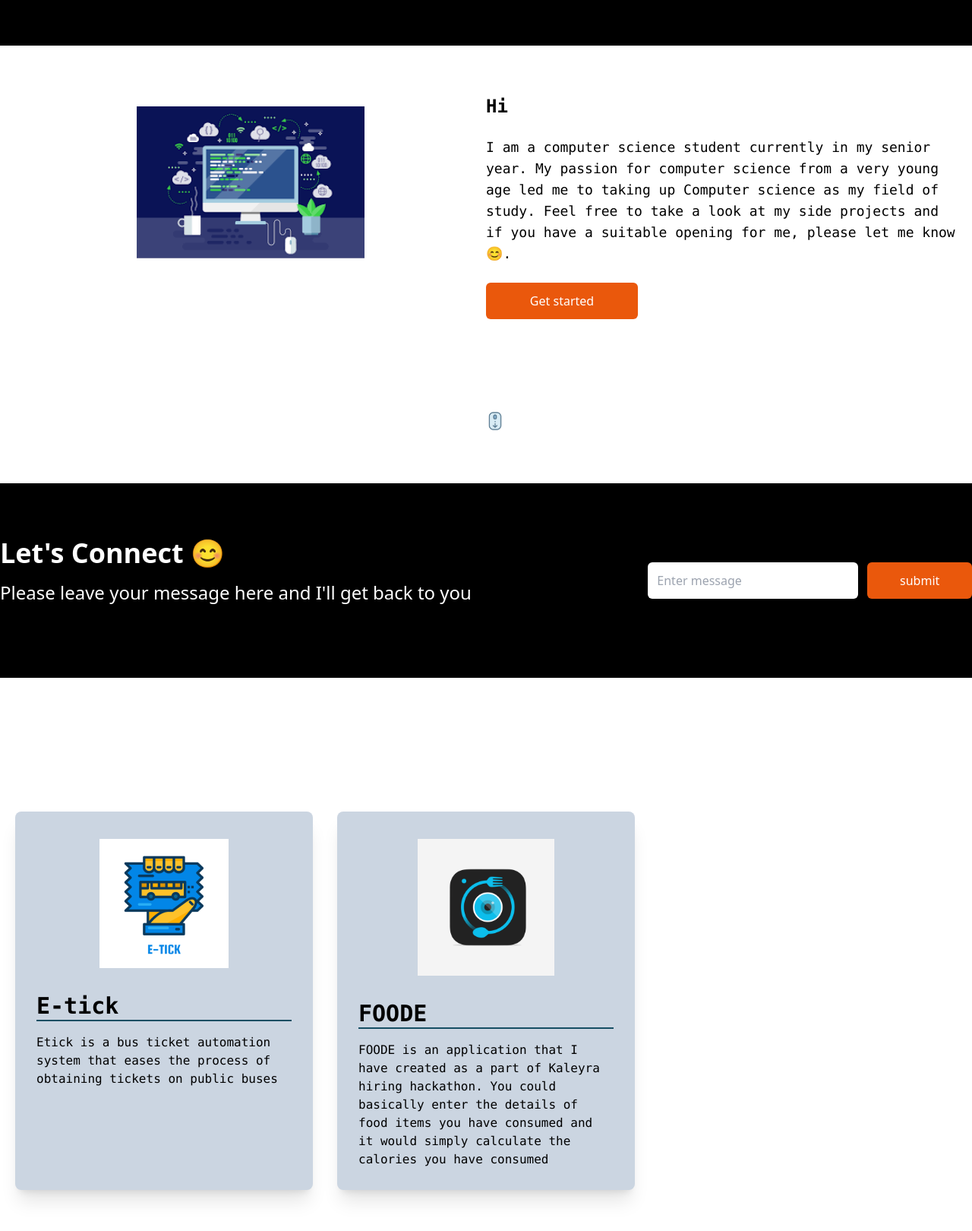
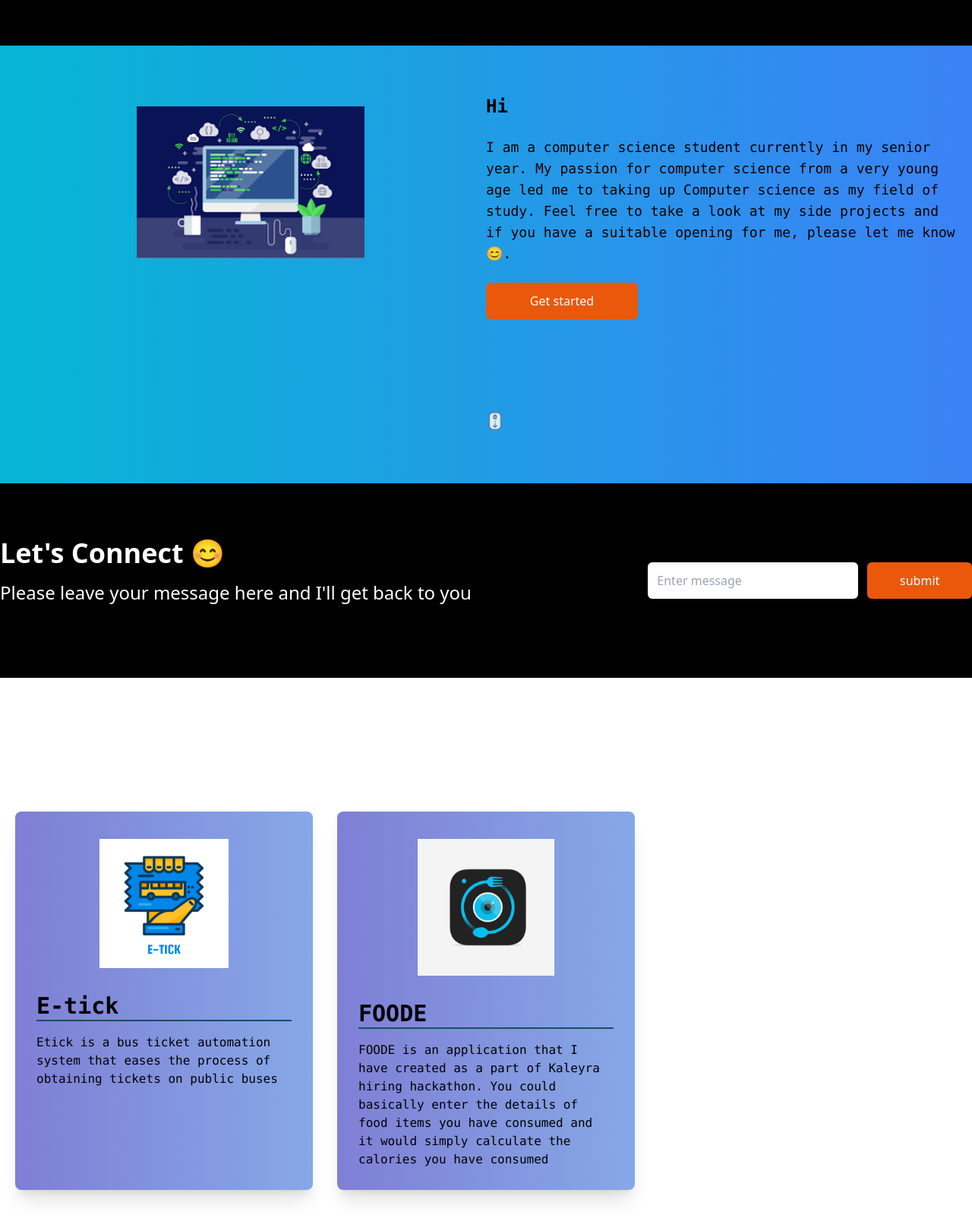
Before and after one commit to akhilpdominic/learning_react, a React (Create React App) app: page / in a window 1280 px wide. Shown: the part 906-2526 px from the top of the page at 76% size. Built offline with nearby package versions, Linux system fonts and the light colour scheme.

Commit message:
tried some gradient colours

```diff
--- a/src/components/Hero.jsx
+++ b/src/components/Hero.jsx
@@ -8,7 +8,7 @@ const Hero =() =>
     return (
         <div className="text-white">
 
-        <div className="max-w-[800px] mt-[70px] w-full h-screen mx-auto text-center flex flex-col content-center">
+        <div className="max-w-[800px]  mt-[70px] w-full h-screen mx-auto text-center flex flex-col content-center">
         <p className="text-[#00df9a] font-bold p-2">Hello There... </p>
 
         <p className="text-[#00df9a] font-bold p-2 text-4xl">I am Akhil </p>
--- a/src/components/aboutMe.jsx
+++ b/src/components/aboutMe.jsx
@@ -9,7 +9,7 @@ const About = () =>{
 
     return(
 
-        <div className='bg-white w-full py-16 px-4'>
+        <div className='bg-gradient-to-r from-cyan-500 to-blue-500 w-full py-16 px-4'>
 
             <div className='max-w-[1240px] mx-auto grid md:grid-cols-2'>
 
--- a/src/components/contact.jsx
+++ b/src/components/contact.jsx
@@ -3,7 +3,10 @@ import React from 'react'
 const Contact = () =>
 {
     return(
-        <div className='w-full py-16 text-white'>
+
+
+
+        <div className='w-full py-16 text-white '>
             <div>
                <div className='max-width-[1240px] mx-auto grid lg:grid-cols-3'>
                 <div className='lg:col-span-2 '>
--- a/src/components/projects.jsx
+++ b/src/components/projects.jsx
@@ -8,7 +8,7 @@ const Projects = () =>
     return(
         <div className='w-full py-[10rem] px-4 bg-white'>
             <div className='max-w-[1240px] mx-auto grid md:grid-cols-3 gap-8'>
-                <div className='w-full shadow-xl bg-slate-300 flex flex-col p-4 my-4 rounded-lg hover:scale-105 hover:bg-sky-300'>
+                <div className='w-full shadow-xl bg-gradient-to-r from-[#7F7FD5] to-[#86A8E7] flex flex-col p-4 my-4 rounded-lg hover:scale-105 hover:bg-sky-300'>
                 <div className='flex py-5 mx-auto justify-center'>
                     <img classname='py-6 mx-auto bg-white ' src={Etick} alt="" />
 
@@ -27,7 +27,7 @@ const Projects = () =>
 
                 </div>
 
-                <div className='w-full shadow-xl bg-slate-300 flex flex-col p-4 my-4 rounded-lg hover:scale-105 hover:bg-sky-300'>
+                <div className='w-full shadow-xl bg-gradient-to-r from-[#7F7FD5] to-[#86A8E7] flex flex-col p-4 my-4 rounded-lg hover:scale-105'>
                     <div className='flex py-5 mx-auto justify-center w-6/12'>
                         <img classname='py-6 mx-auto bg-white' src={foodapp} alt="" />
                     </div>
```
